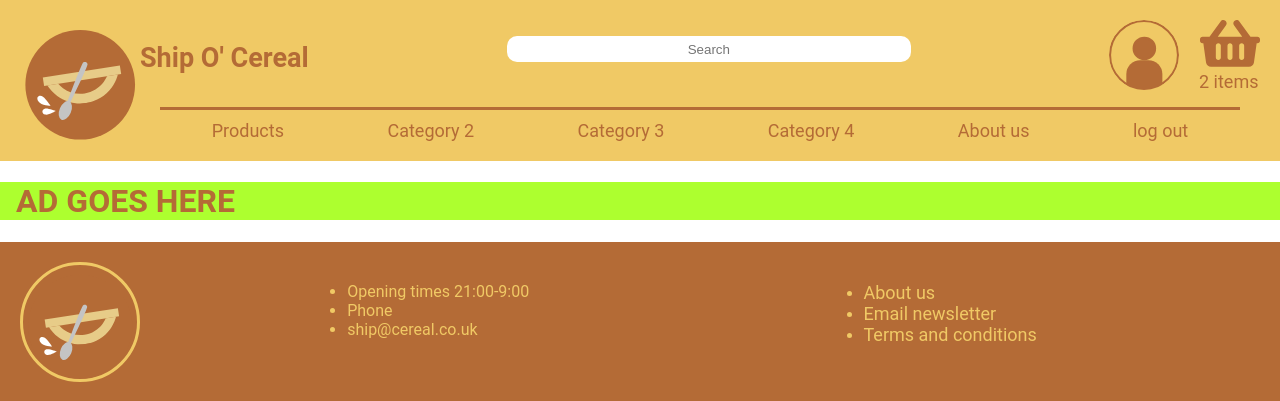
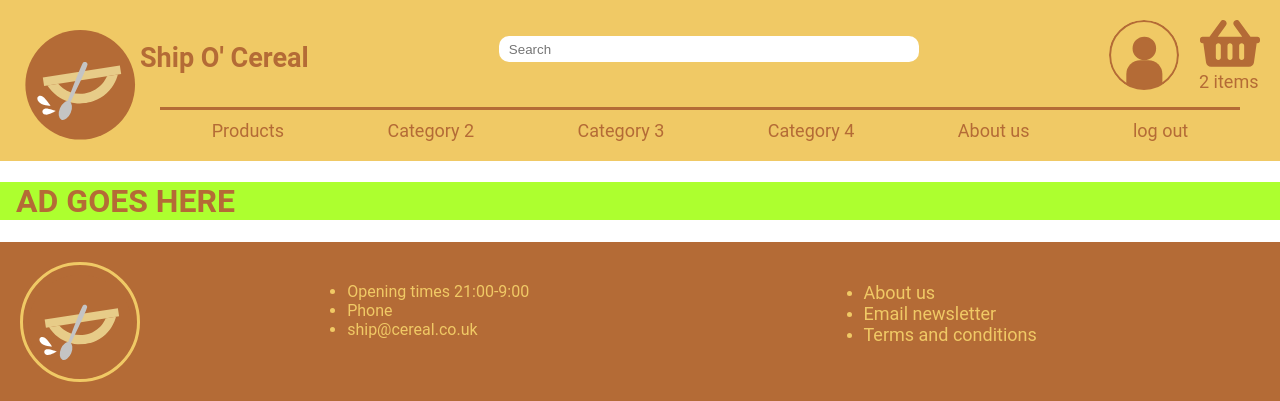
Before and after one commit to DongusJr/Ship_O_Cereal_H17, a Django app: page / in a window 1280 px wide. Shown: the top 401 px of the page. Run offline with Django 3.2, Linux system fonts and the light colour scheme; data that the repository does not hold is empty.

Commit message:
single prod and search update

```diff
--- a/static/css/single_product_style.css
+++ b/static/css/single_product_style.css
@@ -20,16 +20,19 @@
 #CartProdInfo{
     display: flex;
     flex-direction: row;
+    justify-content: flex-end;
 }
-#CartProdInfo .input-group{
+#CartProdInfo .input-group {
     display: flex;
     flex-direction: row;
-    justify-content: center;
+
 }
+
 #CartProdInfo .input-number{
-    justify-content: center;
+    text-align: center;
     width: 30px;
 }
+
 #CartProdInfo .btn{
     border: solid var(--dark);
     background-color: var(--dark);
--- a/static/css/top_bar_style.css
+++ b/static/css/top_bar_style.css
@@ -57,13 +57,13 @@
 #main_search {
     margin: 1rem
 }
-
 #main_search input {
     border: none;
     border-radius: 10px;
     height: 1.5rem;
     width: 25rem;
-    text-align: center;
+    text-align: left;
+    padding-inline: 10px;
 }
 .header_top h1 {
     font-family: Roboto, sans-serif;
--- a/templates/base_page.html
+++ b/templates/base_page.html
@@ -38,7 +38,7 @@
             <div id="header_top">
                 <a href="/"><h1>Ship O' Cereal</h1></a>
                 <div id="main_search">
-                    <input type="text" placeholder="Search">
+                    <input type="text" placeholder="Search" id="navbarSearch">
                 </div>
                 <div id="profile&CartDiv">
                 <a href="/user/account"><div id="topProfileImgDiv"><!-- go to profile -->
```
